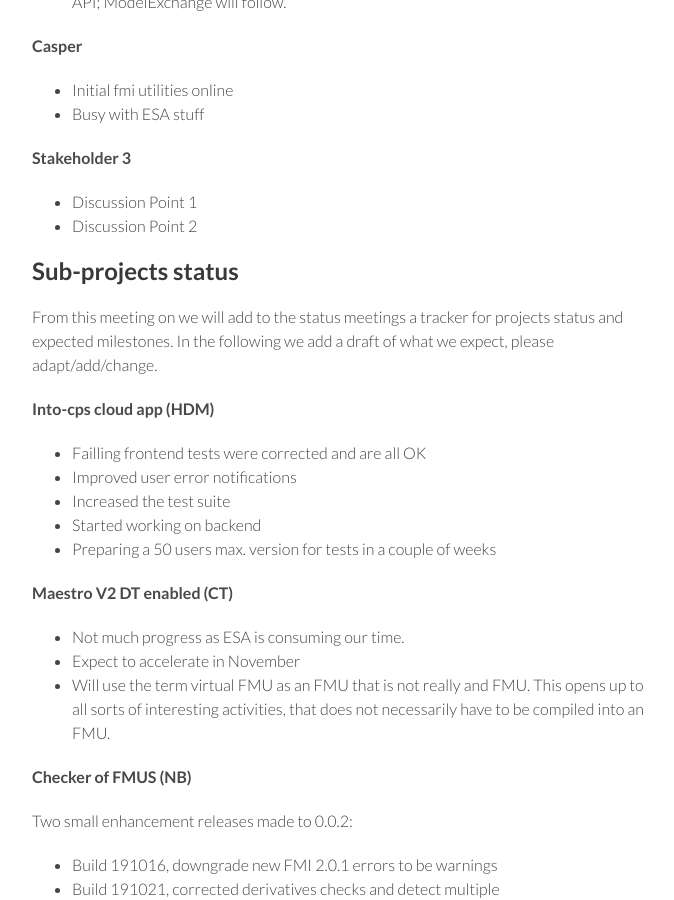
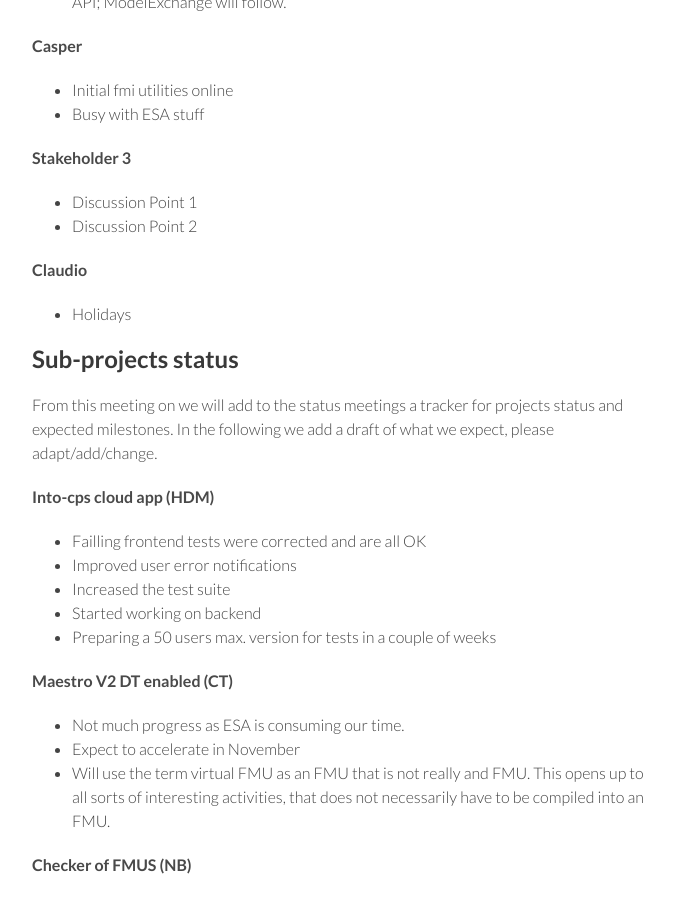
Before and after one commit to digitaltwincentre/digitaltwincentre.github.io, a Jekyll site: the page built from _biweeklies/Biweekly-7.md, in a window 1280 px wide and 900 px high, scrolled down 638 px. Shown: the whole window, without its empty margins (418-1092 px from the left). Built offline with Jekyll 4.4.1, drawn with Linux system fonts in a browser that asks for light colours; nearby versions of some CDN libraries.

Commit message:
Update Biweekly-7.md

```diff
--- a/_biweeklies/Biweekly-7.md
+++ b/_biweeklies/Biweekly-7.md
@@ -39,6 +39,9 @@ private information must be stored elsewhere.  -->
 * Discussion Point 1
 * Discussion Point 2
 
+#### Claudio
+* Holidays
+
 
 ## Sub-projects status
 
```
